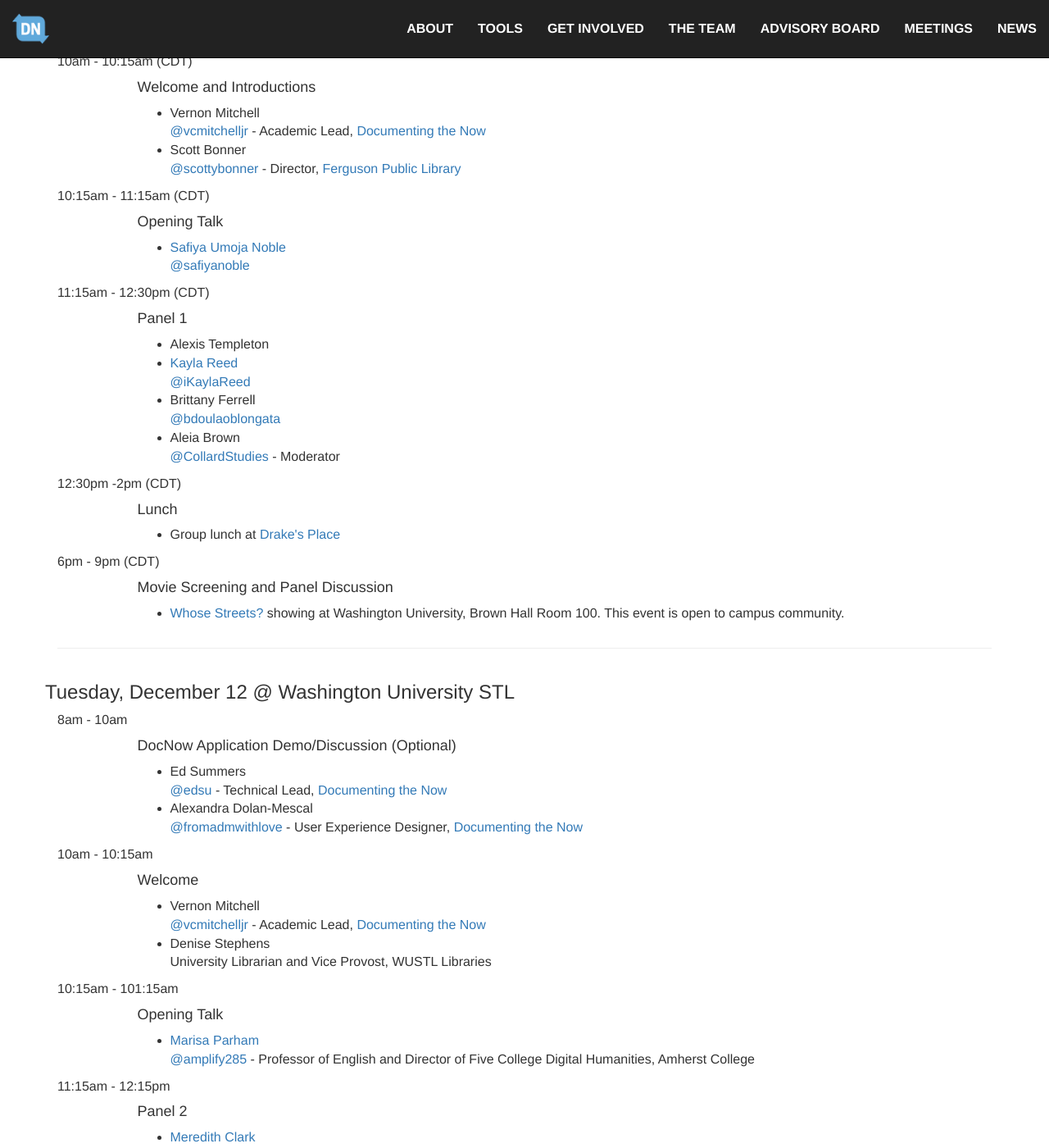
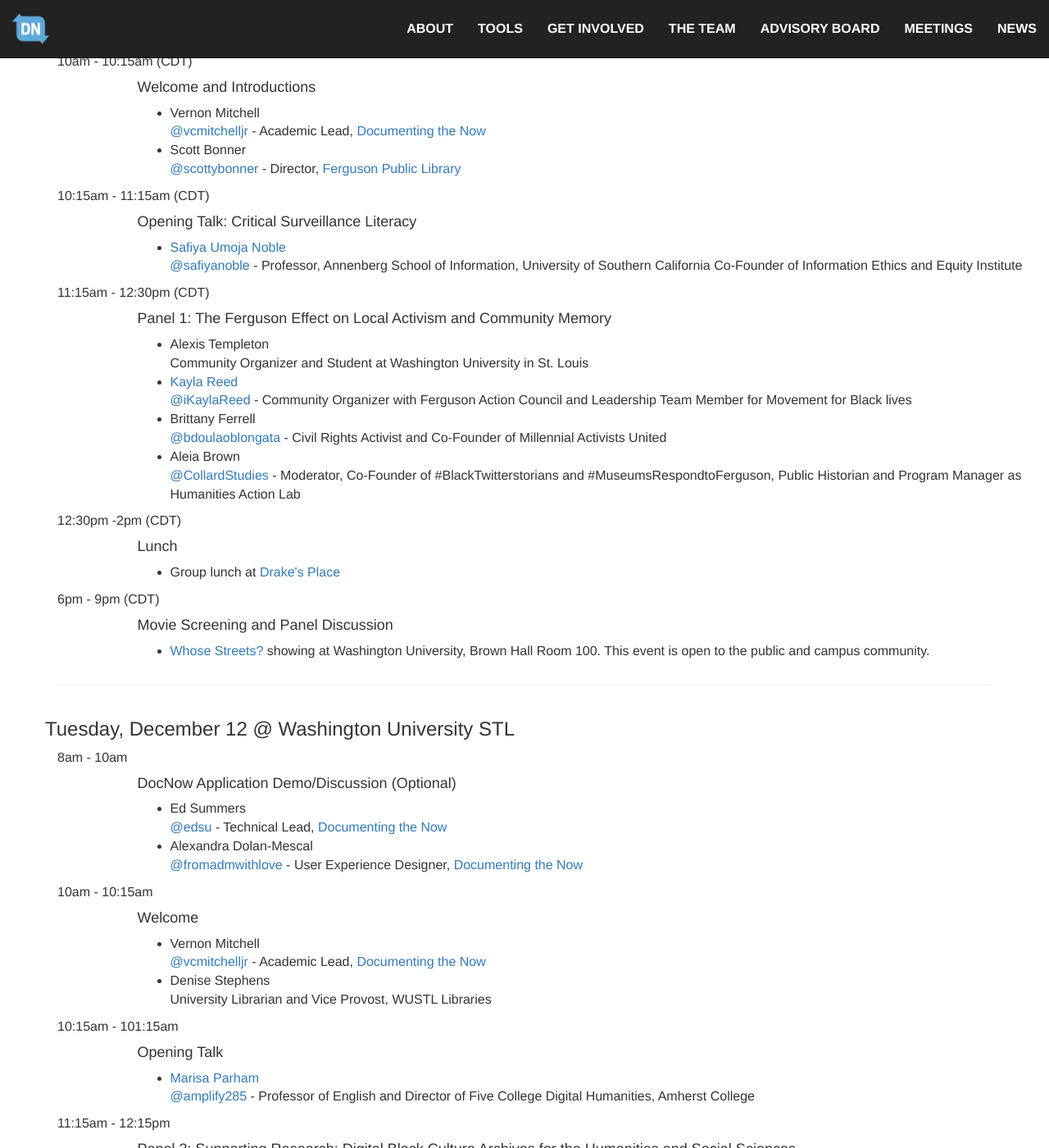
Before and after one commit to DocNow/docnow.github.io, a Jekyll site: the page built from meetings/stl-2017/index.html, in a window 1280 px wide and 1400 px high, scrolled down 935 px. Shown: the whole window at 82% size. Built offline with Jekyll 4.4.1, drawn with Linux system fonts in a browser that asks for light colours; some of the changed text lies outside the part shown.

Commit message:
panel titles
per Bergis

```diff
--- a/meetings/stl-2017/index.html
+++ b/meetings/stl-2017/index.html
@@ -35,23 +35,30 @@
     </div>
     <div class="col-lg-10">10:15am - 11:15am (CDT)</div>
     <div class="col-lg-offset-1 col-lg-12">
-      <h4>Opening Talk</h4>
+      <h4>Opening Talk: Critical Surveillance Literacy</h4>
         <ul>
           <li><a href="https://safiyaunoble.com/">Safiya Umoja Noble</a><br>
-             <a href="https://twitter.com/safiyanoble">@safiyanoble</a></li>
+             <a href="https://twitter.com/safiyanoble">@safiyanoble</a> - Professor, Annenberg School of Information, University of Southern California
+Co-Founder of Information Ethics and Equity Institute
+          </li>
         </ul>
      </div>
      <div class="col-lg-10">11:15am - 12:30pm (CDT)</div>
      <div class="col-lg-offset-1 col-lg-12">
-       <h4>Panel 1</h4>
+       <h4>Panel 1: The Ferguson Effect on Local Activism and Community Memory</h4>
          <ul>
-           <li>Alexis Templeton</li>
+           <li>Alexis Templeton<br>
+          Community Organizer and Student at Washington University in St. Louis
+           </li>
            <li><a href="http://kaylamreed.com/">Kayla Reed</a><br>
-              <a href="https://twitter.com/ikaylareed">@iKaylaReed</a></li>
+              <a href="https://twitter.com/ikaylareed">@iKaylaReed</a> - Community Organizer with Ferguson Action Council and Leadership Team Member for Movement for Black lives
+           </li>
            <li>Brittany Ferrell<br>
-              <a href="https://twitter.com/bdoulaoblongata">@bdoulaoblongata</a></li>
+              <a href="https://twitter.com/bdoulaoblongata">@bdoulaoblongata</a> - Civil Rights Activist and Co-Founder of Millennial Activists United
+           </li>
            <li>Aleia Brown <br>
-             <a href="https://twitter.com/collardstudies">@CollardStudies</a> - Moderator</li>
+             <a href="https://twitter.com/collardstudies">@CollardStudies</a> - Moderator, Co-Founder of #BlackTwitterstorians and #MuseumsRespondtoFerguson, Public Historian and Program Manager as Humanities Action Lab
+           </li>
          </ul>
       </div>
       <div class="col-lg-10">12:30pm -2pm (CDT)</div>
@@ -65,7 +72,7 @@
       <div class="col-lg-offset-1 col-lg-12">
         <h4>Movie Screening and Panel Discussion</h4>
           <ul>
-            <li><a href="http://www.whosestreets.com/">Whose Streets?</a> showing at Washington University, Brown Hall Room 100. This event is open to campus community.</li>
+            <li><a href="http://www.whosestreets.com/">Whose Streets?</a> showing at Washington University, Brown Hall Room 100. This event is open to the public and campus community.</li>
           </ul>
       </div>
   </div>
@@ -102,7 +109,7 @@
       </div>
     <div class="col-lg-10">11:15am - 12:15pm</div>
     <div class="col-lg-offset-1 col-lg-12">
-      <h4>Panel 2</h4>
+      <h4>Panel 2: Supporting Research: Digital Black Culture Archives for the Humanities and Social Sciences</h4>
         <ul>
           <li><a href="http://mediastudies.virginia.edu/people/mdc6j">Meredith Clark</a><br>
              <a href="https://twitter.com/meredithdclark">@meredithdclark</a> - Moderator, Assistant Professor, Department of Media Studies, University of Virginia</li>
@@ -120,7 +127,7 @@
     </div>
     <div class="col-lg-10">1:45pm - 3pm</div>
     <div class="col-lg-offset-1 col-lg-12">
-      <h4>Panel 3</h4>
+      <h4>Panel 3: Digital Blackness in the Archive: Collecting for the Culture</h4>
         <ul>
           <li><a href="https://toniasutherland.com/">Tonia Sutherland</a><br>
              <a href="https://twitter.com/toniasutherland">@toniasutherland</a> - Assistant Professor, College of Communication and Information Sciences, University of Alabama</li>
```
